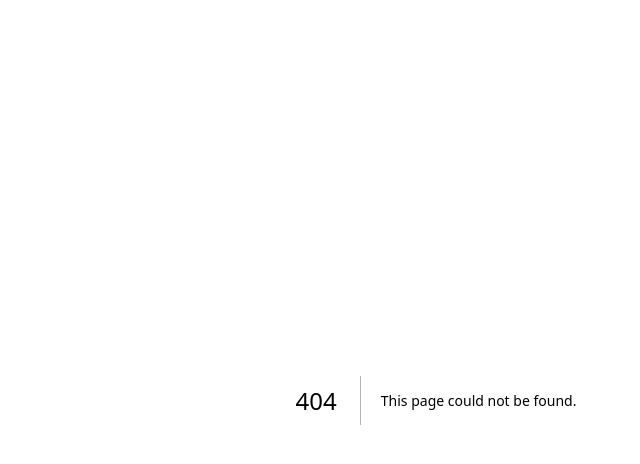
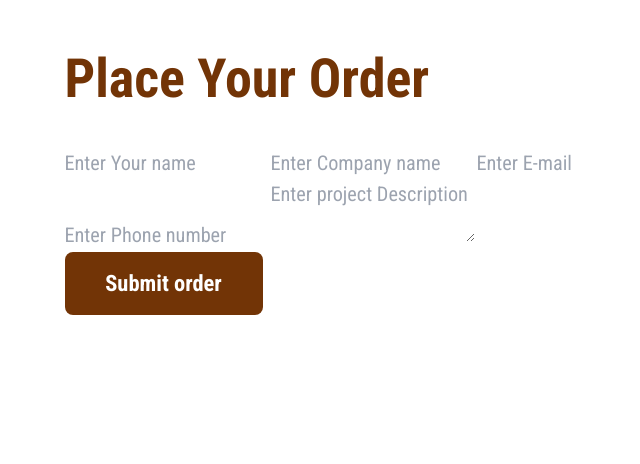
Before and after one commit to Ira-Bughaichuk/portfolio, a Next.js app: page /contacts in a window 1280 px wide. Before the commit this address had no page. Shown: the top 464 px of the page, without its empty margins (204-844 px from the left). Built offline with nearby package versions, Linux system fonts and the light colour scheme; a web font is replaced by a local one.

Commit message:
add dev file to email

```diff
--- a/package.json
+++ b/package.json
@@ -11,7 +11,8 @@
   "dependencies": {
     "next": "14.1.0",
     "react": "^18",
-    "react-dom": "^18"
+    "react-dom": "^18",
+    "resend": "^3.1.0"
   },
   "devDependencies": {
     "@types/node": "^20.11.6",
--- /dev/null
+++ b/src/app/api/send/route.tsx
@@ -0,0 +1,56 @@
+'use server';
+
+// // import FormContact from '@/components/FormContact/FormContact';
+// import { Resend } from 'resend';
+// const resend = new Resend(process.env.RESEND_API_KEY);
+// // const fromEmail = process.env.FROM_EMAIL;
+
+// export async function POST() {
+//   try {
+//     const data = await resend.emails.send({
+//       from: 'Iren <webdecodedtutorials@resend.dev>',
+//       to: ['irynabugaichuk7@gmail.com'],
+//       subject: 'Hello world',
+//       react:(<>
+//         <p>Form Body</p>
+//       </>),
+//     });
+
+//     // return NextResponse.json(data);
+//     console.log(data);
+
+//   } catch (error) {
+//     // return NextResponse.json({ error });
+//     console.log(error);
+
+//   }
+// }
+
+
+// // export async function POST() {
+// //     try {
+// //       const data = await resend.emails.send({
+// //         from: 'Acme <onboarding@resend.dev>',
+// //         to: ['delivered@resend.dev'],
+// //         subject: 'Hello world',
+// //         react: EmailTemplate({ firstName: 'John' }),
+// //       });
+
+// //       return NextResponse.json(data);
+// //     } catch (error) {
+// //       return NextResponse.json({ error });
+// //     }
+// //   }
+
+
+// // export const sendEmail = async (formData: FormData)=>{
+// //     console.log(formData.get("sendEmail"));
+// //     console.log(formData.get("message"));
+
+// //     resend.emails.send({
+// //         from:"onboarding@resend.dev",
+// //         to:"irynabugaichuk7@gmail.com",
+// //         subject:"message from contact form",
+// //         text:"hello world"
+// //     })
+// // }
--- a/src/app/order/page.tsx
+++ b/src/app/contacts/page.tsx
@@ -1,13 +1,13 @@
 
 import  Title  from '@/components/Title/Title';
-import FormOrder from './../../components/FormOrder/FormOrder';
+import FormContact from '../../components/FormContact/FormContact';
 
 export default function Page() {
   return (
     <section className="section">
           <div className="container mx-auto">
               <Title title='Place Your Order'/>
-              <FormOrder />
+              <FormContact />
             </div>
     </section>
-}
+)}
--- /dev/null
+++ b/src/components/FormContact/FormContact.tsx
@@ -0,0 +1,19 @@
+// import { sendEmail }   from '../../app/api/send/route';
+
+export default function FormContact() {
+  // const sendData = async (formData)=>{
+  //   'use server';
+  //   const data = await formData.get('name');
+  //   sendEmail(data)
+  // }
+  return (
+    <form>
+      <input name="name" type="text" required placeholder="Enter Your name" />
+      <input name="company" type="text" required placeholder="Enter Company name" />
+      <input name="email" type="email" required placeholder="Enter E-mail" />
+      <input name="phone" type="number" required placeholder="Enter Phone number" />
+      <textarea name="description" required placeholder="Enter project Description"></textarea>
+      <button type="submit" className="font-roboto text-color-secondary px-5 py-4 w-full flex gap-4 md:w-[198px] xl:w-[281px] xl:px-[40px] xl:gap-[26px] justify-center  bg-color-btn-primary outline-none border-none rounded-[8px] text-xl font-bold leading-6 xl:text-2xl xl:leading-[28.8px]">Submit order</button>
+    </form>
+  );
+}
--- a/src/components/FormOrder/FormOrder.tsx
+++ /dev/null
@@ -1,12 +0,0 @@
-export default function FormOrder() {
-  return (
-    <form>
-      <input name="name" type="text" id="" placeholder="Enter Your name" />
-      <input name="company" type="text" id="" placeholder="Enter Company name" />
-      <input name="email" type="email" id="" placeholder="Enter E-mail" />
-      <input name="phone" type="number" id="" placeholder="Enter Phone number" />
-      <textarea name="description" id="" placeholder="Enter project Description"></textarea>
-      <button type="submit" className="font-roboto text-color-secondary px-5 py-4 w-full flex gap-4 md:w-[198px] xl:w-[281px] xl:px-[40px] xl:gap-[26px] justify-center  bg-color-btn-primary outline-none border-none rounded-[8px] text-xl font-bold leading-6 xl:text-2xl xl:leading-[28.8px]">Submit order</button>
-    </form>
-  );
-}
```
Also changed, not shown: 1 other file (tests, documents, lock files or other folders).
